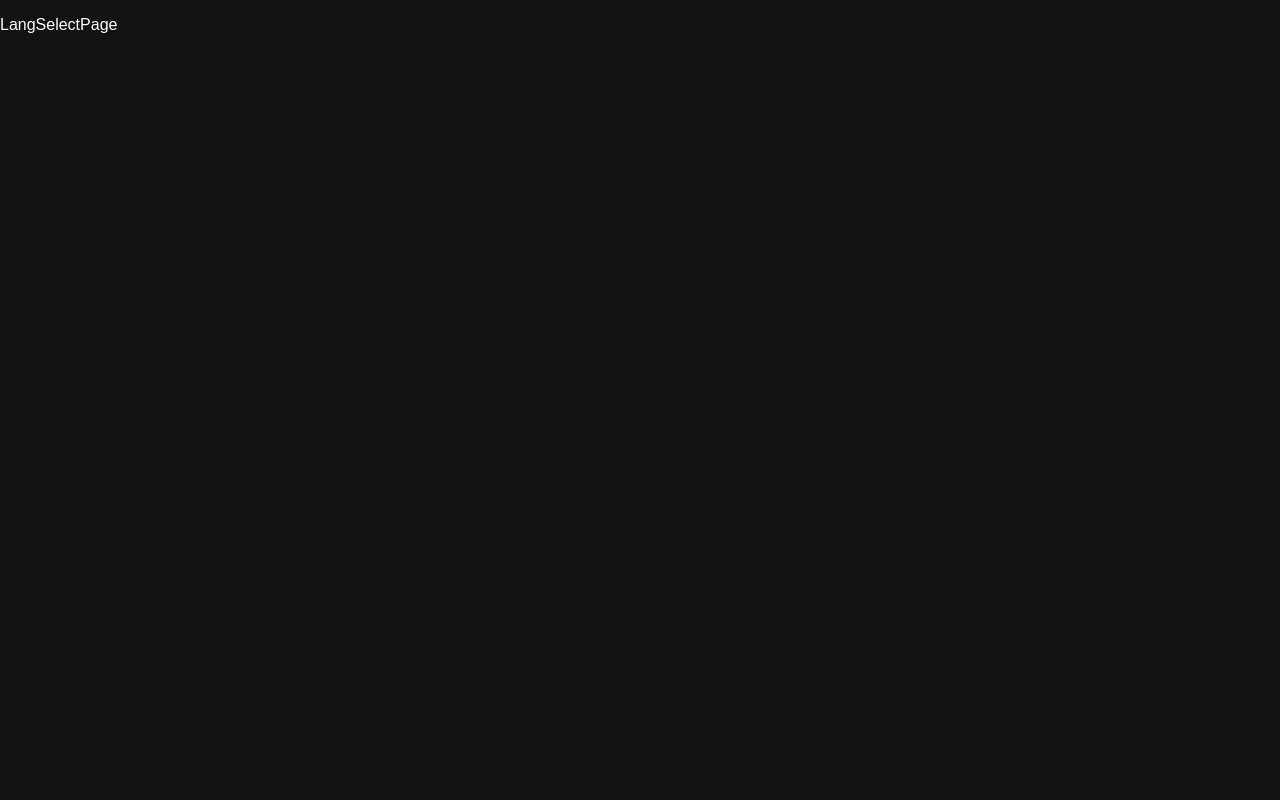
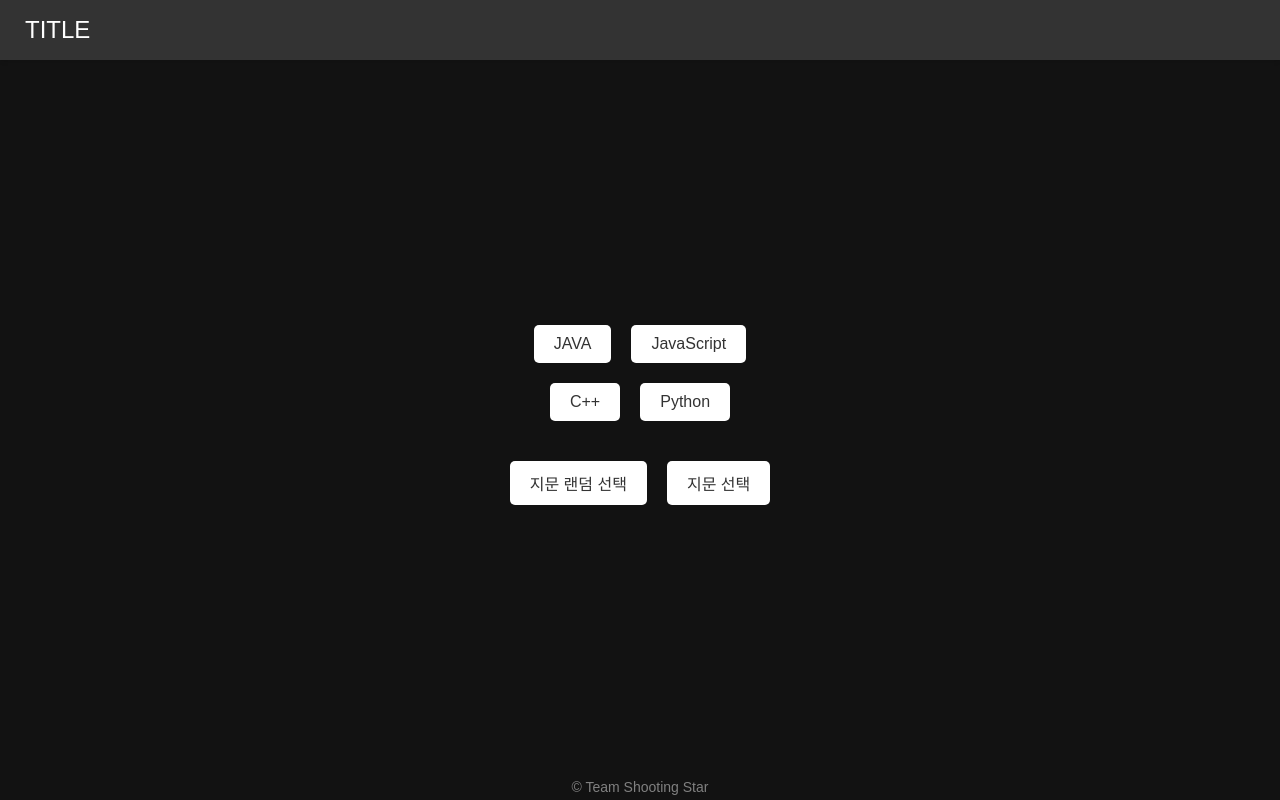
Before and after one commit to Team-ShootingStars/FrontEnd, a React (Create React App) app: page / in a window 1280 px wide. Built offline with nearby package versions, Linux system fonts and the light colour scheme; the HTML template or start-up script is replaced by a standard one.

Commit message:
p1 페이지 개발중

```diff
--- /dev/null
+++ b/src/components/RandomDescBtn.js
@@ -0,0 +1,40 @@
+import React from "react";
+import axios from "axios";
+import { useNavigate } from "react-router-dom";
+
+function RandomDescBtn({ selectedLang }) {
+  const navigate = useNavigate();
+
+  // 클릭 이벤트 핸들러
+  const handleRandomDescBtnClick = async () => {
+    try {
+      if (!selectedLang) {
+        return; // 선택된 언어가 없으면 아무 동작도 하지 않음
+      }
+
+      // 서버에 GET 요청 보내기
+      const response = await axios.get(`/api/${selectedLang}/random`);
+      console.log(response);
+      if (response.status === 200) {
+        const textId = response.data; // 서버에서 반환한 textIds
+        console.log(textId);
+
+        // 선택된 언어와 랜덤으로 선택된 textId를 사용하여 새로운 경로 생성
+        const newPath = `/${selectedLang}/description/${textId}`;
+        navigate(newPath);
+      }
+    } catch (error) {
+      console.error(error);
+    }
+  };
+
+  return (
+    <div>
+      <button id="randomdesc-button" onClick={handleRandomDescBtnClick}>
+        지문 랜덤 선택
+      </button>
+    </div>
+  );
+}
+
+export default RandomDescBtn;
--- a/src/pages/LangSelectPage.js
+++ b/src/pages/LangSelectPage.js
@@ -1,10 +1,74 @@
-import React from "react";
+import React, { useState } from "react";
+import Header from "../components/Header";
+import Footer from "../components/Footer";
+import RandomDescBtn from "../components/RandomDescBtn";
+import { useNavigate } from "react-router-dom";
+import "../styles/LangSelectPage.css";
+
 function LangSelectPage() {
-    return(
-        <div>
-            <p>LangSelectPage</p>
+  const [selectedLang, setSelectedLang] = useState(""); // 선택된 언어를 저장하는 상태 변수
+  const navigate = useNavigate();
+
+  // 클릭 이벤트 핸들러
+  const handleLangButtonClick = (lang) => {
+    setSelectedLang(lang); // 클릭된 언어를 상태 변수에 설정
+  };
+
+  const handleSelectDescBtnClick = () => {
+    // 선택한 언어가 없다면 페이지를 다시 로드
+    if (!selectedLang) {
+      window.location.reload();
+    } else {
+      // 선택한 언어를 이용하여 새로운 경로를 생성하고 이동합니다.
+      const newPath = `/${selectedLang}/list`;
+      navigate(newPath);
+    }
+  };
+
+  return (
+    <div>
+      <Header />
+      <div class={"main-container"}>
+        <div class="langs-btn">
+          <div class="langs-1st">
+            <button
+              onClick={() => handleLangButtonClick("JAVA")}
+              class={selectedLang === "JAVA" ? "selected" : ""}
+            >
+              JAVA
+            </button>
+            <button
+              onClick={() => handleLangButtonClick("javascript")}
+              class={selectedLang === "javascript" ? "selected" : ""}
+            >
+              JavaScript
+            </button>
+          </div>
+          <div class="langs-2nd">
+            <button
+              onClick={() => handleLangButtonClick("cpp")}
+              class={selectedLang === "cpp" ? "selected" : ""}
+            >
+              C++
+            </button>
+            <button
+              onClick={() => handleLangButtonClick("python")}
+              class={selectedLang === "python" ? "selected" : ""}
+            >
+              Python
+            </button>
+          </div>
         </div>
-    )
+        <div class={"btn-container"}>
+          <RandomDescBtn selectedLang={selectedLang} />
+          <button id="selectdesc-button" onClick={handleSelectDescBtnClick}>
+            지문 선택
+          </button>
+        </div>
+      </div>
+      <Footer />
+    </div>
+  );
 }
 
 export default LangSelectPage;
--- a/src/setupProxy.js
+++ b/src/setupProxy.js
@@ -1,8 +1,8 @@
-const { createProxyMiddleware } = require('http-proxy-middleware');
+const { createProxyMiddleware } = require("http-proxy-middleware");
 
-module.exports = function(app) {
+module.exports = function (app) {
   app.use(
-        ['/typingText'], //proxy가 필요한 path parameter
+    ["/typingText", "/api"], //proxy가 필요한 path parameter
     createProxyMiddleware({
       target: process.env.REACT_APP_API_PROXY, //타겟이 되는 api url
       changeOrigin: true, // 서버 구성에 따른 호스트 헤더 변경 여부 설정
--- /dev/null
+++ b/src/styles/LangSelectPage.css
@@ -0,0 +1,70 @@
+/* 공통 스타일 */
+button {
+  padding: 10px 20px;
+  margin: 10px;
+  border: none;
+  border-radius: 5px;
+  font-size: 16px;
+  cursor: pointer;
+  transition: all 0.3s ease;
+  background-color: white;
+  color: black;
+}
+
+button.selected {
+  background-color: #415a77;
+  color: #e0e1dd; /* 선택된 버튼 텍스트의 색상을 변경할 수도 있습니다. */
+}
+
+button:hover {
+  transform: scale(1.05);
+}
+
+/* LangSelectButton 스타일 */
+.langs-btn {
+  display: flex;
+  flex-direction: column;
+  align-items: center;
+}
+
+.langs-1st button,
+.langs-2nd button {
+  color: #333; /* 다크 텍스트 */
+}
+
+/* RandomDescBtn과 SelectDescBtn 스타일 */
+#randomdesc-button {
+  color: #333;
+}
+
+#randomdesc-button:hover {
+  color: blue;
+}
+
+#selectdesc-button {
+  color: #333;
+}
+
+#selectdesc-button:hover {
+  color: blue;
+}
+
+/* main-container 스타일 */
+.main-container {
+  display: flex;
+  flex-direction: column;
+  align-items: center;
+  justify-content: center;
+  min-height: 40vh; /* 화면 전체 높이 */
+}
+
+.langs-btn,
+.buttons-container {
+  margin-bottom: 20px;
+}
+
+.btn-container {
+  display: flex;
+  flex-direction: row;
+  justify-content: center;
+}
```
Also changed, not shown: src/components/LangButton.js (added, +18 -0 lines), src/components/SelectDescBtn.js (added, +7 -0 lines), src/styles/Header.css (indentation only), 1 other file (tests, documents, lock files or other folders). Lines whose indentation alone changed are shown as unchanged.
